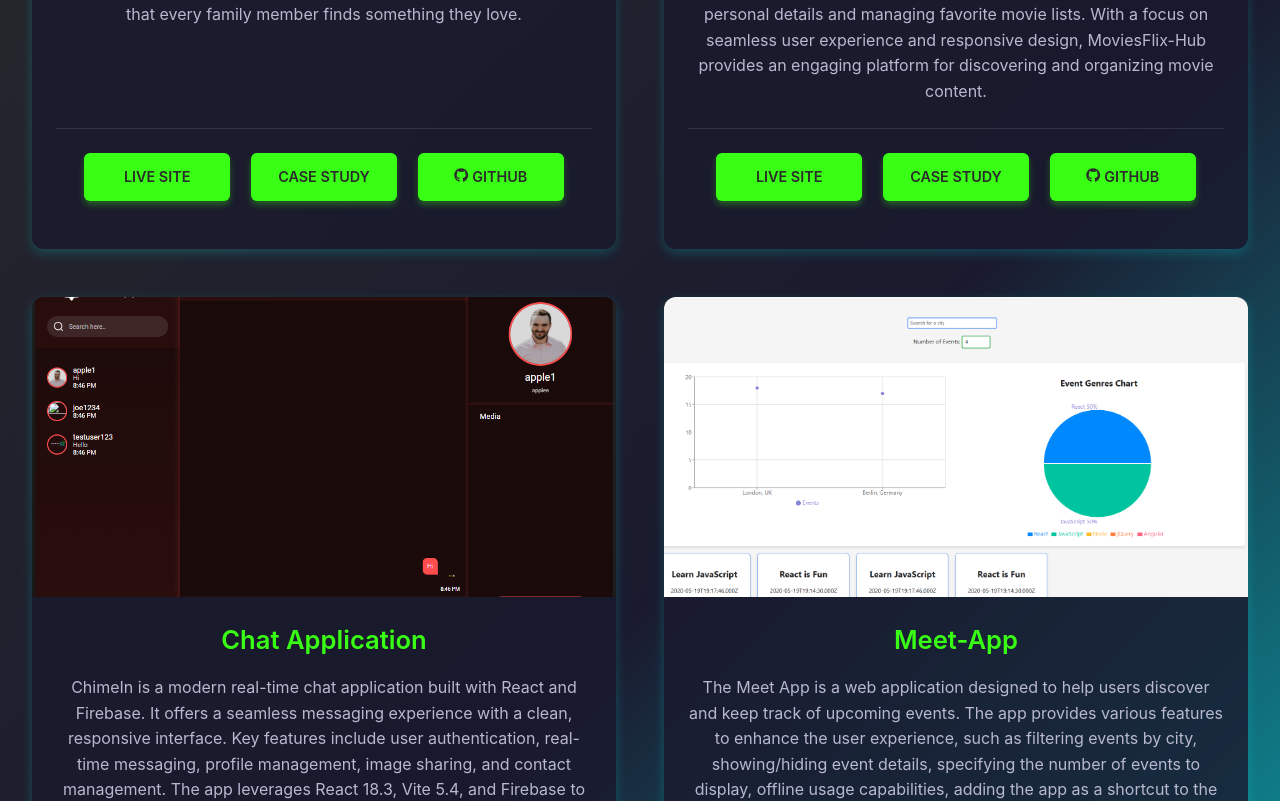
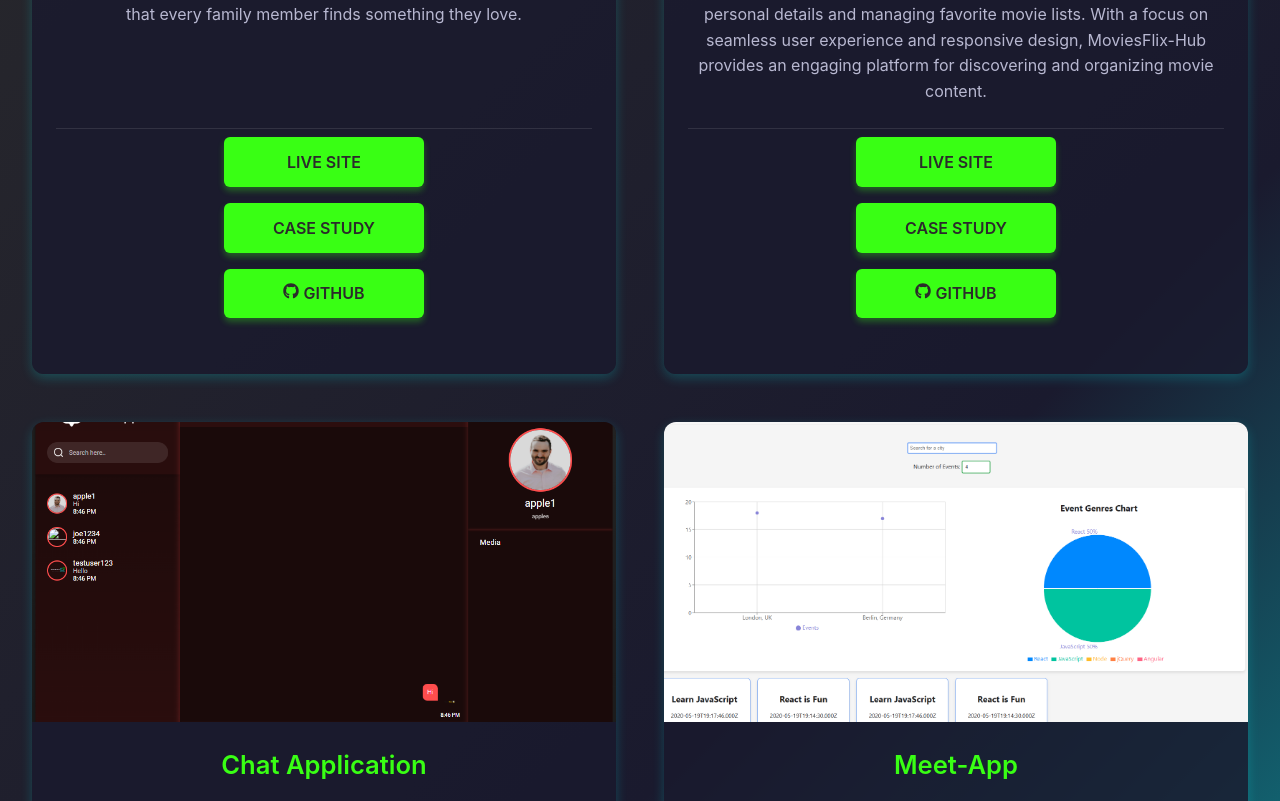
Before and after one commit to JDestefano11/React-Portfolio-Vite, a React (Vite) app: page /#/ in a window 1280 px wide. Shown: the part 3322-4123 px from the top of the page. Built offline with nearby package versions, Linux system fonts and the light colour scheme.

Commit message:
"Fixed buttons alignment"

```diff
--- a/src/styles/Projects.css
+++ b/src/styles/Projects.css
@@ -71,27 +71,27 @@
 
 .projects-section .project-links {
   display: flex;
-  flex-direction: row;
-  justify-content: space-between;
+  flex-direction: column;
+  justify-content: flex-end;
   align-items: center;
-  padding: 1.5rem;
+  padding: 0 1.5rem 1.5rem;
   border-top: 1px solid rgba(255, 255, 255, 0.1);
 }
 
 .projects-section .project-links a {
   color: #2b2b2b;
   text-decoration: none;
-  padding: 0.8rem 1rem;
+  padding: 0.8rem 1.6rem;
   border-radius: 6px;
   background-color: #39ff14;
   transition: all 0.3s ease;
-  margin: 0 0.25rem;
+  margin: 0.5rem 0;
   font-weight: 600;
   box-shadow: 0 4px 6px rgba(57, 255, 20, 0.3);
   text-transform: uppercase;
-  width: 30%;
+  width: 100%;
+  max-width: 200px;
   text-align: center;
-  font-size: 0.9rem;
 }
 
 .projects-section .project-links a:hover {
```
